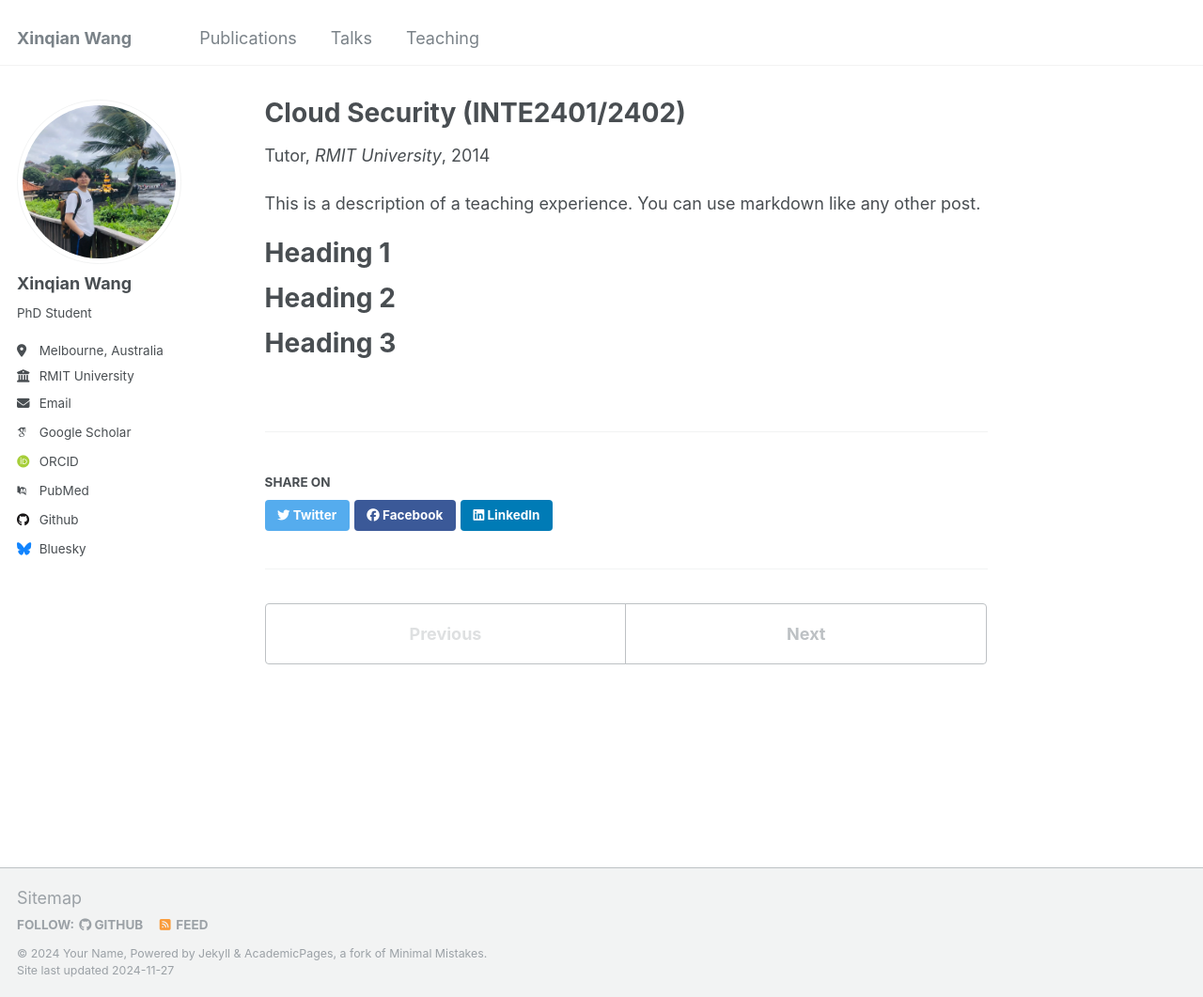
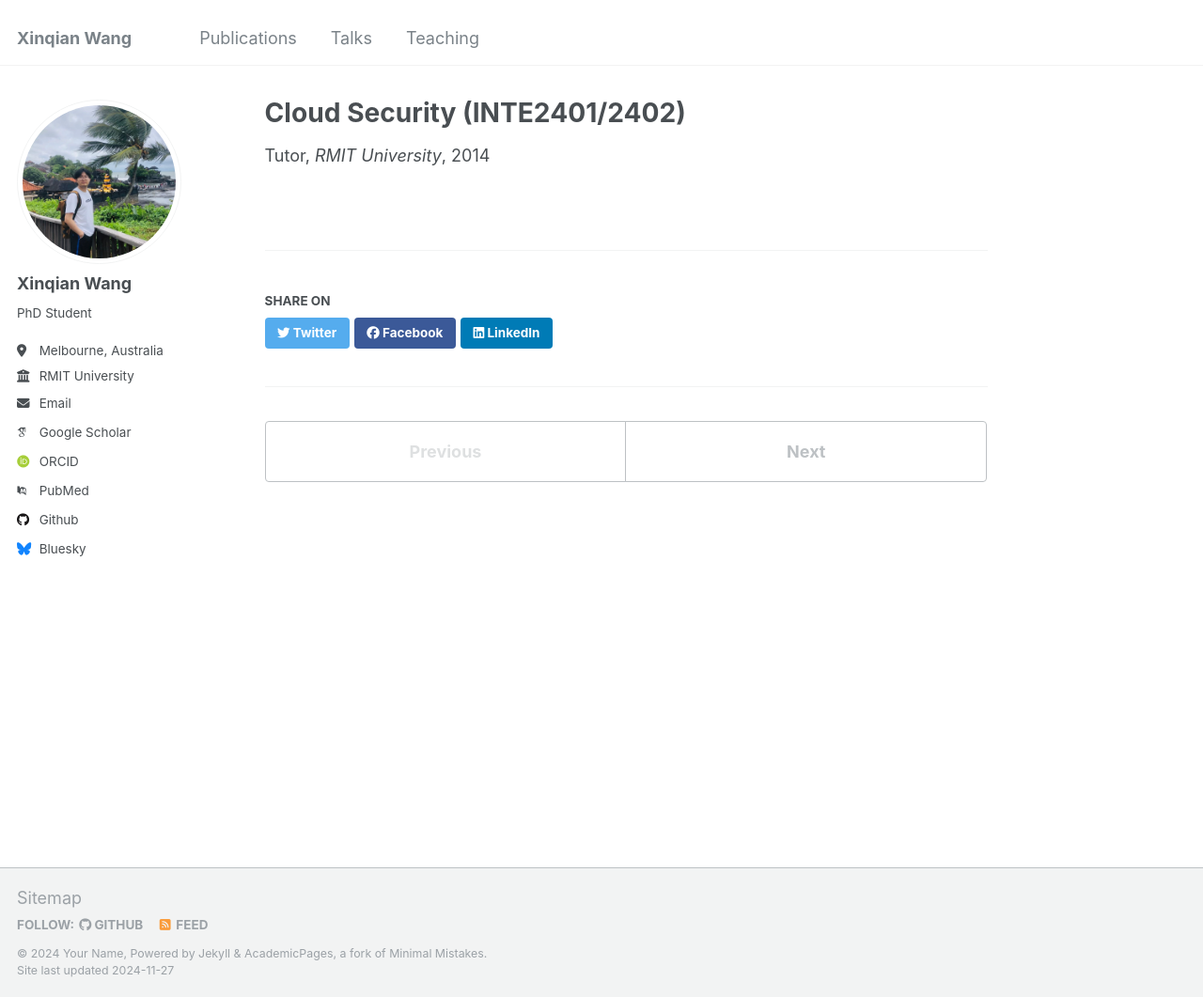
Before and after one commit to Wangxinqian/Academic, a Jekyll site: the page built from _teaching/2014-spring-teaching-1.md, in a window 1280 px wide and 1061 px high. Shown: the whole window at 94% size. Built offline with Jekyll 4.4.1, drawn with Linux system fonts in a browser that asks for light colours; some web fonts are replaced.

Commit message:
Update 2014-spring-teaching-1.md

```diff
--- a/_teaching/2014-spring-teaching-1.md
+++ b/_teaching/2014-spring-teaching-1.md
@@ -2,19 +2,7 @@
 title: "Cloud Security (INTE2401/2402)"
 collection: teaching
 type: "Tutor"
-permalink: /teaching/2014-spring-teaching-1
 venue: "RMIT University"
 date: 2014-01-01
 location: "City, Country"
 ---
-
-This is a description of a teaching experience. You can use markdown like any other post.
-
-Heading 1
-======
-
-Heading 2
-======
-
-Heading 3
-======
```
